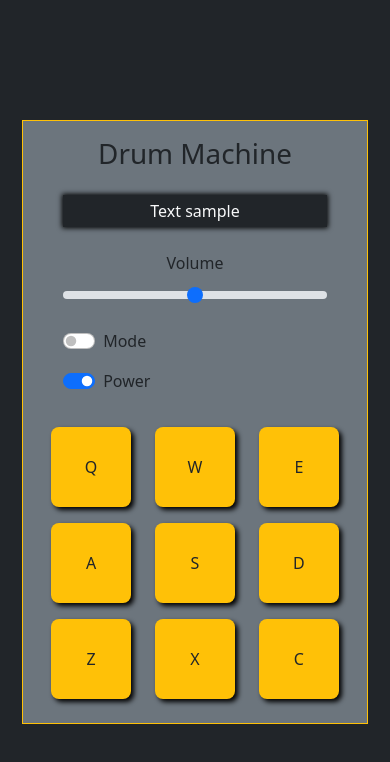
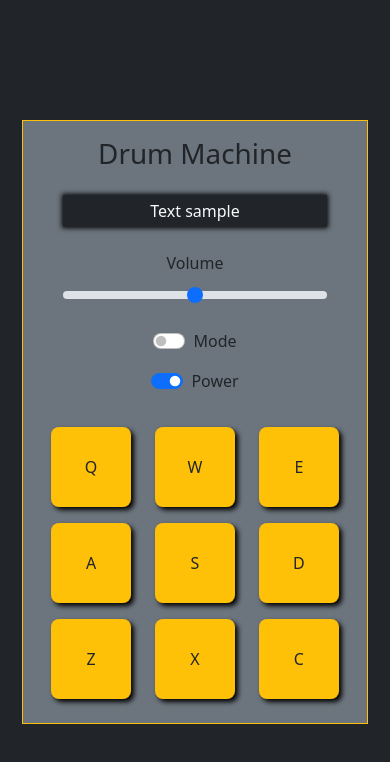
Before and after one commit to PabloPicas0/Drum-Machine, a React (Create React App) app: page / in a window 390 px wide. Shown: the top 762 px of the page. Built offline with nearby package versions, Linux system fonts and the light colour scheme.

Commit message:
small changes

```diff
--- a/src/App.css
+++ b/src/App.css
@@ -17,4 +17,9 @@
   #display {
     flex-direction: column-reverse;
   }
+  .checkForm {
+    display: flex;
+    flex-direction: column;
+    align-items: center;
+  }
 }
--- a/src/Components/drum-machine.js
+++ b/src/Components/drum-machine.js
@@ -53,7 +53,7 @@ const drum = (props) => {
           </label>
           <input type="range" className="form-range" id="rangeLabel" />
 
-          <div className="mt-3">
+          <div className="mt-3 checkForm">
             <div className="form-check form-switch mb-3">
               <input
                 className="form-check-input"
```
